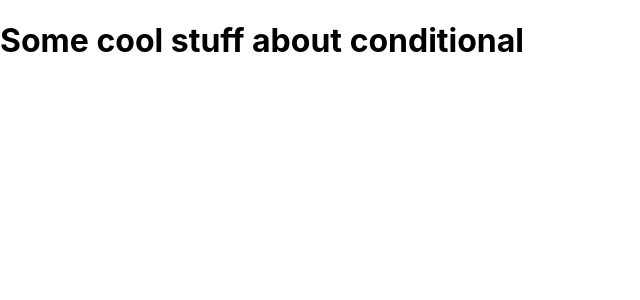
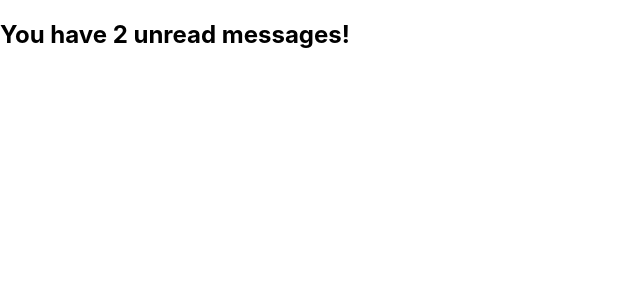
Before and after one commit to Varin6033/React, a React (Create React App) app in the folder my-app/: page / in a window 1280 px wide. Shown: the top 300 px of the page, without its empty margins (0-640 px from the left). Built offline with nearby package versions, Linux system fonts and the light colour scheme.

Commit message:
&& operators example

```diff
--- a/my-app/src/App.js
+++ b/my-app/src/App.js
@@ -5,24 +5,20 @@ class App extends Component{
     constructor(){
         super()
         this.state = {
-            isLoading: true
+            unreadMessages: ["a", "b"]
         }
     }
+    // &&
+    // true && false
 
-    componentDidMount(){
-        setTimeout(() => {
-            this.setState({
-                isLoading: false
-            })
-        }, 1500)
-    }
 
     render() {
         return (
             <div>
-                {this.state.isLoading ?
-                <h1>Loading...</h1>:
-                <Conditional/>}
+                {
+                    this.state.unreadMessages.length > 0 &&
+                    <h2>You have {this.state.unreadMessages.length} unread messages!</h2>
+                }
             </div>
         )
     }
```
